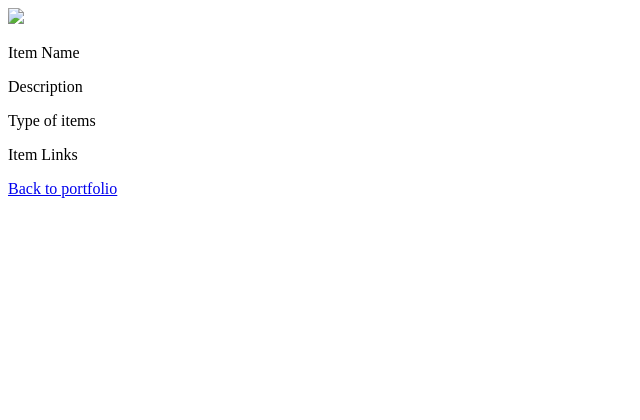
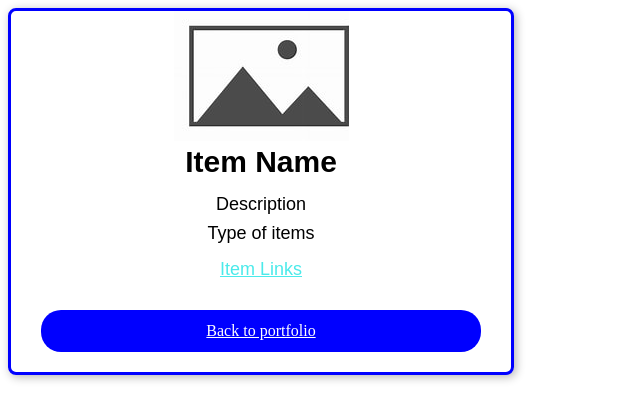
Before and after one commit to MagShadowLight/my-portfolio, a plain HTML site: page Portfolio Items/item template.html in a window 1280 px wide. Shown: the whole page, without its empty margins (0-640 px from the left). Drawn offline with Linux system fonts and the light colour scheme; the site is published under a folder, as on GitHub Pages, so addresses that start at the root find nothing.

Commit message:
Update item template.html

```diff
--- a/Portfolio Items/item template.html
+++ b/Portfolio Items/item template.html
@@ -4,8 +4,8 @@
         <title>
             Item Template
         </title>
-        <link rel="Stylesheet" href="/Portfolio Items/Portfolio Styles/item template.css">
-        <base href="~/">
+        <link rel="Stylesheet" href="Portfolio Styles/item template.css">
+        <base href="https://magshadowlight.github.io/my-portfolio">
     </head>
     <body>
         <div>
```
